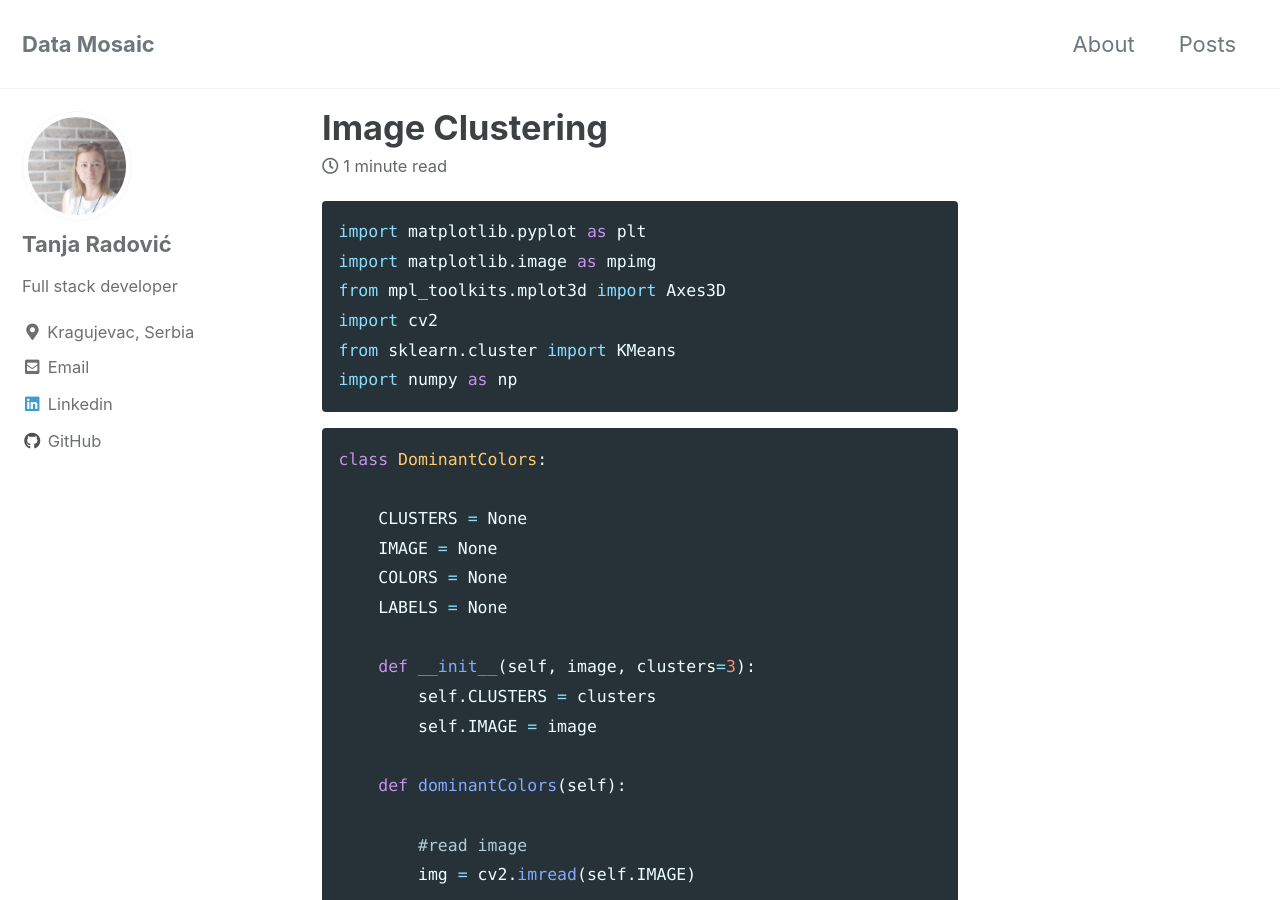
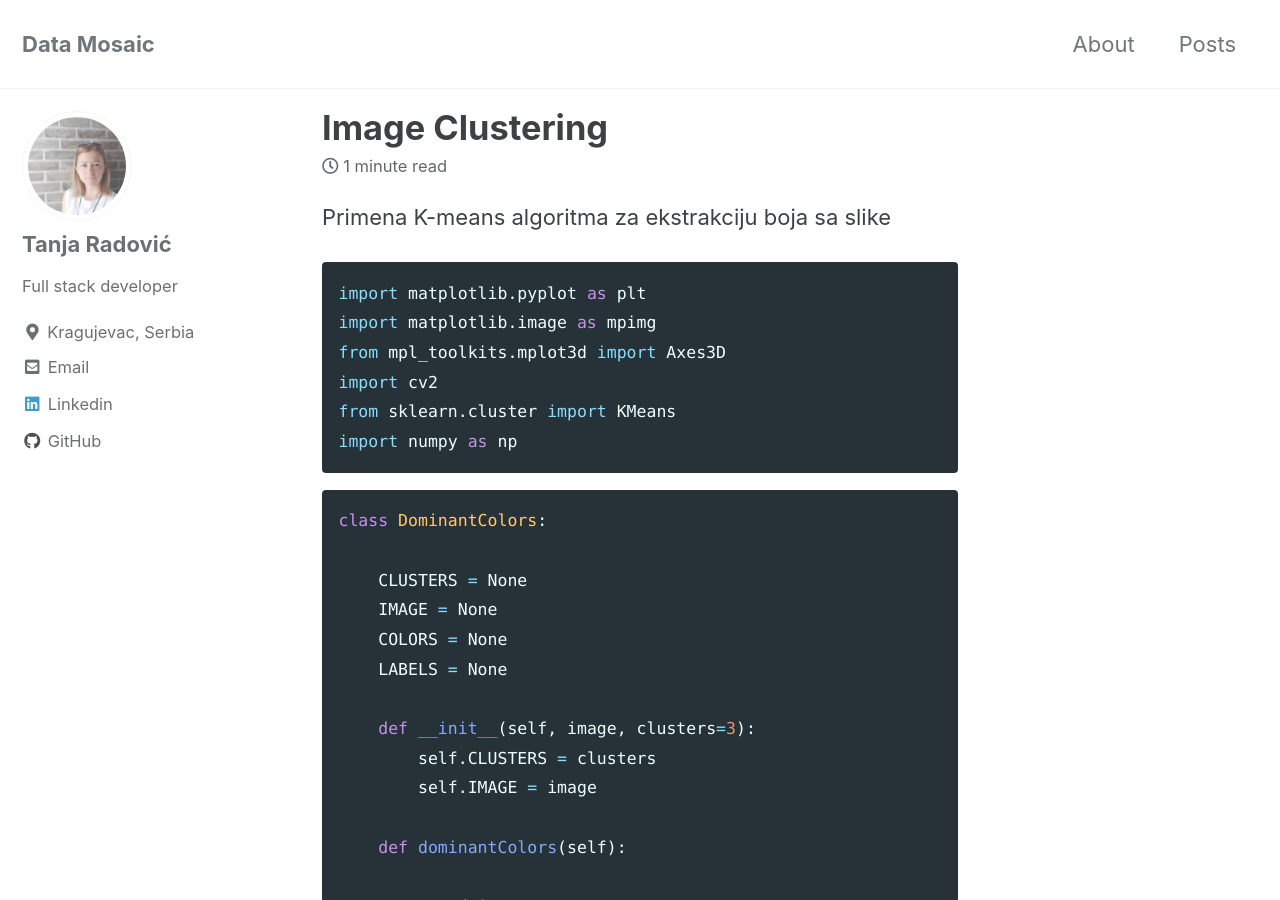
Before and after one commit to tradovic/blog, a Jekyll site: the page built from _posts/2020-05-15-image-clustering-with-python.md, in a window 1280 px wide and 900 px high. Built offline with Jekyll 4.4.1, drawn with Linux system fonts in a browser that asks for light colours; cached includes are drawn as plain includes.

Commit message:
Update 2020-05-15-image-clustering-with-python.md

````diff
--- a/_posts/2020-05-15-image-clustering-with-python.md
+++ b/_posts/2020-05-15-image-clustering-with-python.md
@@ -8,6 +8,7 @@ tags:
   - programming
 ---
 
+Primena K-means algoritma za ekstrakciju boja sa slike
 
 ```python
 import matplotlib.pyplot as plt
````
